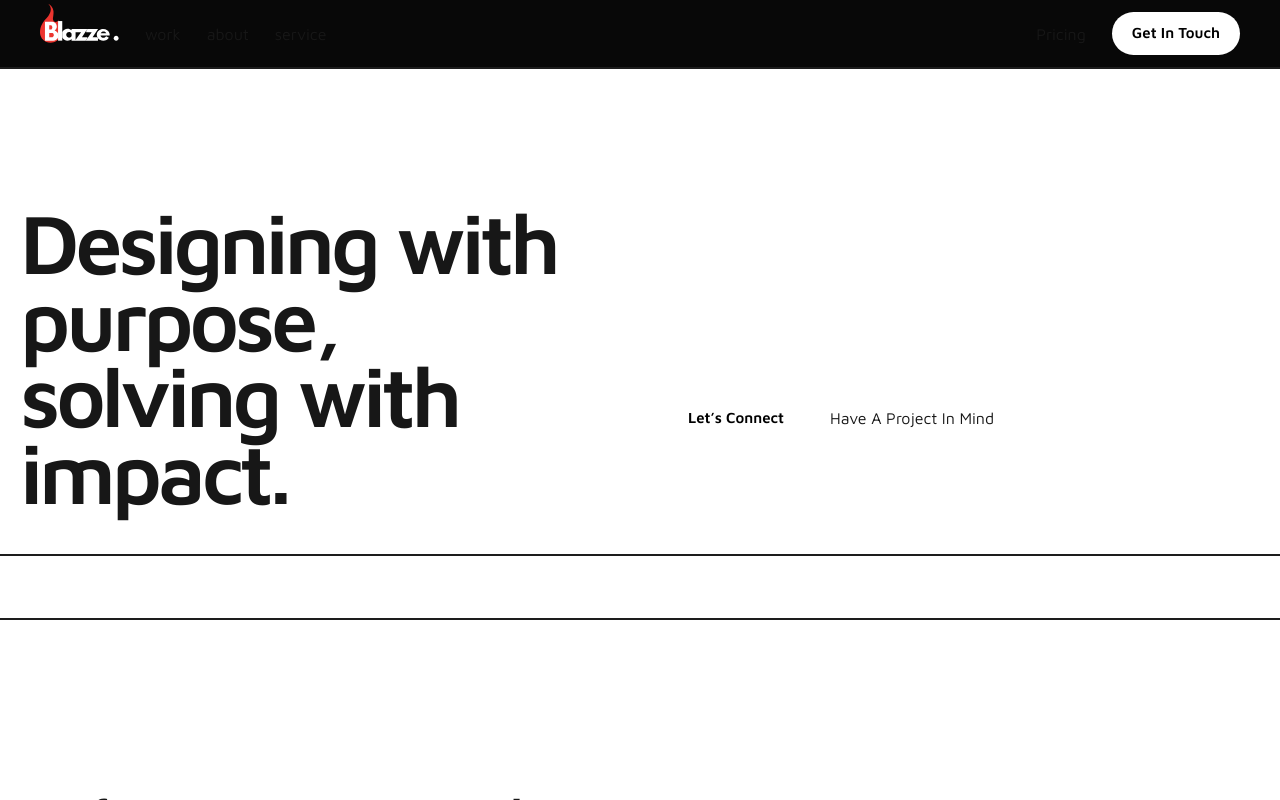
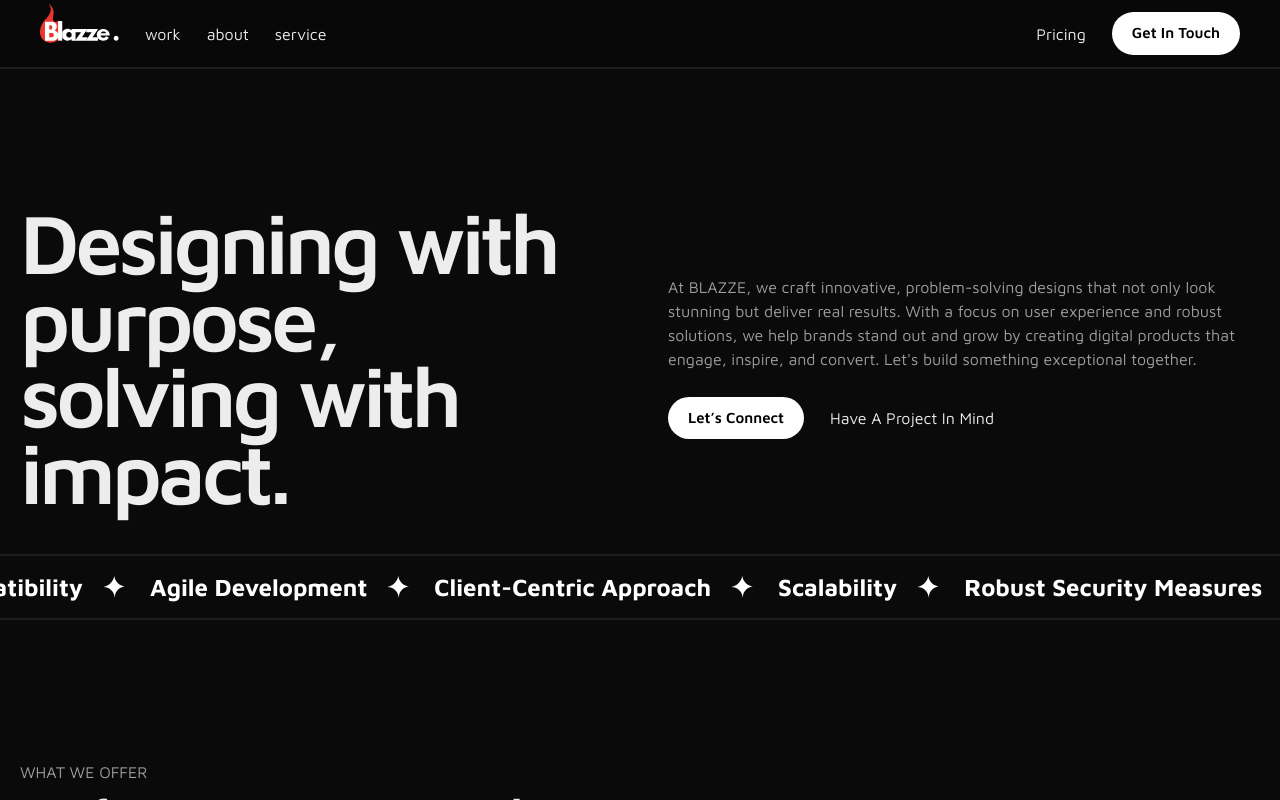
Before and after one commit to blazzestudios/blazee, a Next.js app: page / in a window 1280 px wide. Built offline with nearby package versions, Linux system fonts and the light colour scheme.

Commit message:
changed the theme color error

```diff
--- a/src/app/globals.css
+++ b/src/app/globals.css
@@ -3,8 +3,8 @@
 @tailwind utilities;
 
 :root {
-  --background: #ffffff;
-  --foreground: #171717;
+  --background: #0a0a0a;
+  --foreground: #ededed;
 }
 
 @media (prefers-color-scheme: dark) {
```
